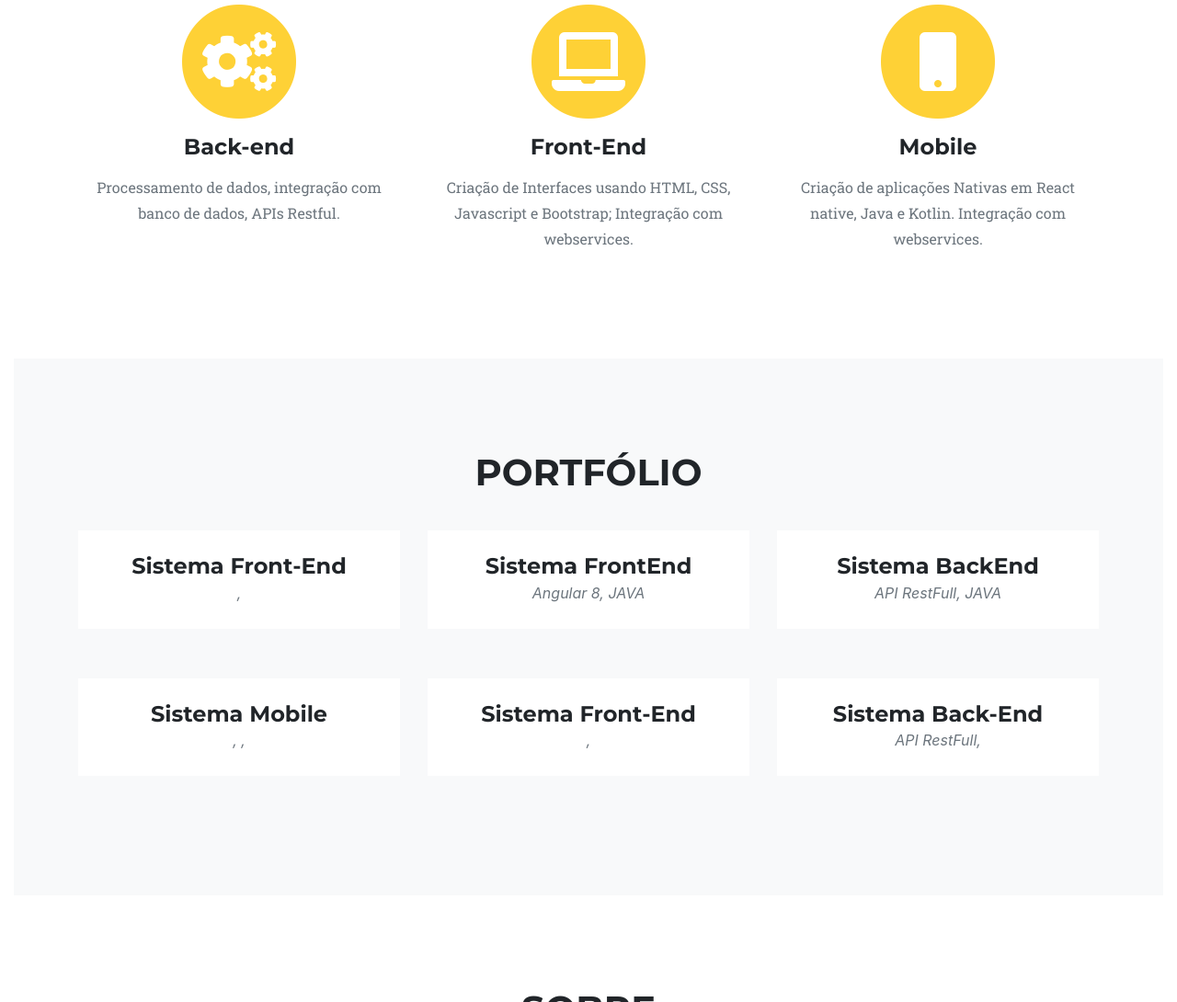
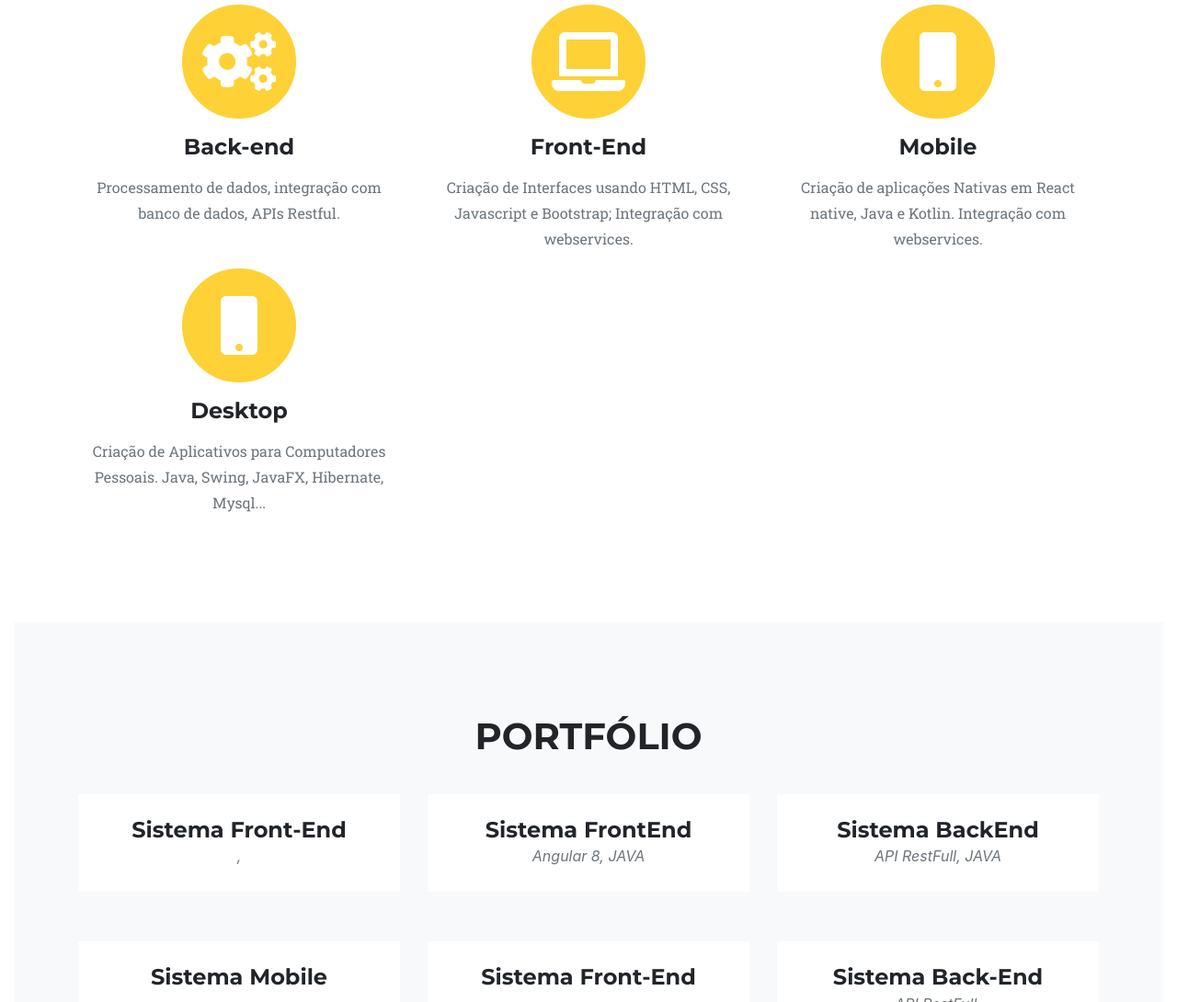
Before and after one commit to Tallisson/Tallisson.github.io, a plain HTML site: page index.html in a window 1280 px wide. Shown: the part 994-2084 px from the top of the page at 92% size. Drawn offline with Linux system fonts and the light colour scheme; a web font is replaced by a local one.

Commit message:
Adicionando servço Desktop

```diff
--- a/index.html
+++ b/index.html
@@ -95,6 +95,17 @@
           </span>
           <h4 class="service-heading">Mobile</h4>
           <p class="text-muted">Criação de aplicações Nativas em React native, Java e Kotlin. Integração com webservices.</p>
+        </div>
+        <div class="col-md-4">
+          <span class="fa-stack fa-4x">
+            <i class="fas fa-circle fa-stack-2x text-primary"></i>
+            <i class="fas fa-mobile fa-stack-1x fa-inverse"></i>
+          </span>
+          <h4 class="service-heading">Desktop</h4>
+          <p class="text-muted">
+            Criação de Aplicativos para Computadores Pessoais.
+            Java, Swing, JavaFX, Hibernate, Mysql...
+          </p>
         </div>
       </div>
     </div>
```
